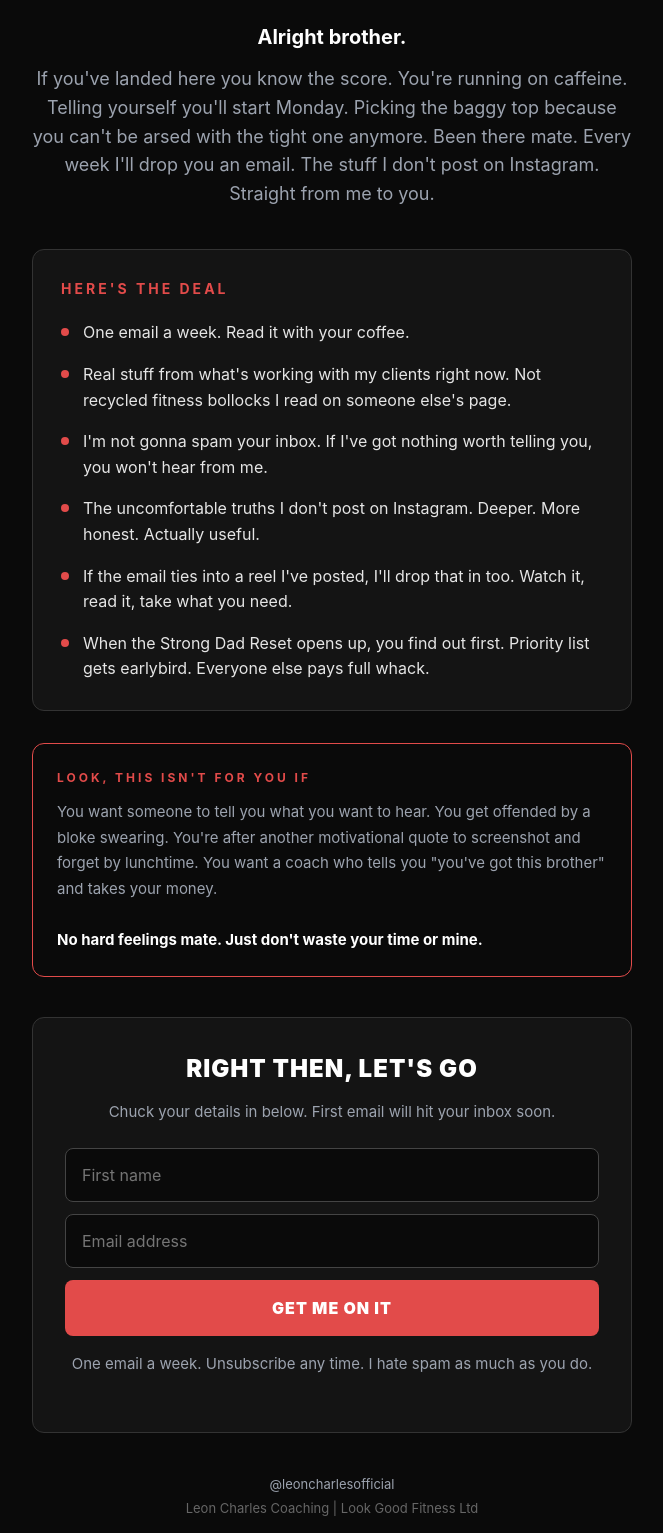
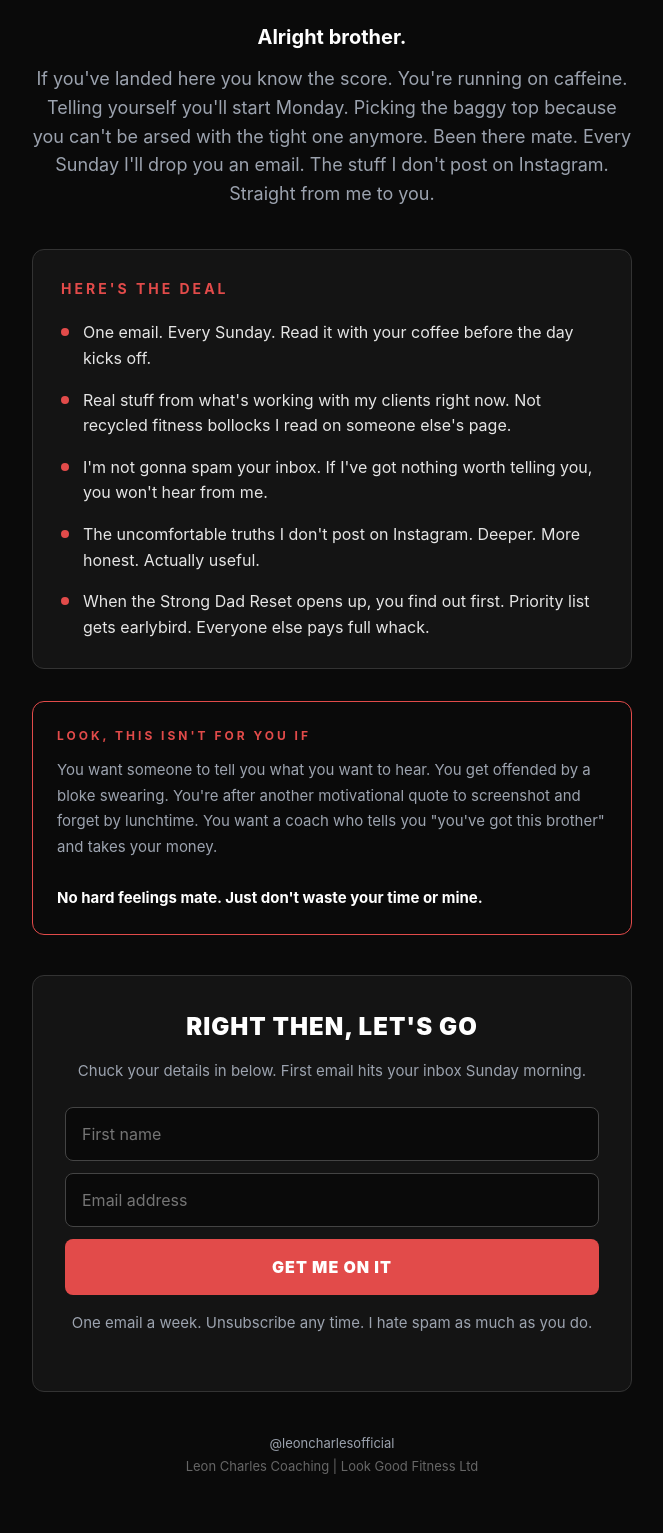
Before and after one commit to leoncharlescoaching/lookgoodfitness, a plain HTML site: page index.html in a window 1280 px wide. Shown: the part 661-2194 px from the top of the page, without its empty margins (308-971 px from the left). Drawn offline with Linux system fonts and the light colour scheme.

Commit message:
Add files via upload

```diff
--- a/index.html
+++ b/index.html
@@ -218,16 +218,15 @@
 
   <p class="tagline">
     <strong>Alright brother.</strong>
-    If you've landed here you know the score. You're running on caffeine. Telling yourself you'll start Monday. Picking the baggy top because you can't be arsed with the tight one anymore. Been there mate. Every week I'll drop you an email. The stuff I don't post on Instagram. Straight from me to you.
+    If you've landed here you know the score. You're running on caffeine. Telling yourself you'll start Monday. Picking the baggy top because you can't be arsed with the tight one anymore. Been there mate. Every Sunday I'll drop you an email. The stuff I don't post on Instagram. Straight from me to you.
   </p>
 
   <div class="what-you-get">
     <h2>Here's the deal</h2>
-    <div class="benefit"><span class="dot"></span>One email a week. Read it with your coffee.</div>
+    <div class="benefit"><span class="dot"></span>One email. Every Sunday. Read it with your coffee before the day kicks off.</div>
     <div class="benefit"><span class="dot"></span>Real stuff from what's working with my clients right now. Not recycled fitness bollocks I read on someone else's page.</div>
     <div class="benefit"><span class="dot"></span>I'm not gonna spam your inbox. If I've got nothing worth telling you, you won't hear from me.</div>
     <div class="benefit"><span class="dot"></span>The uncomfortable truths I don't post on Instagram. Deeper. More honest. Actually useful.</div>
-    <div class="benefit"><span class="dot"></span>If the email ties into a reel I've posted, I'll drop that in too. Watch it, read it, take what you need.</div>
     <div class="benefit"><span class="dot"></span>When the Strong Dad Reset opens up, you find out first. Priority list gets earlybird. Everyone else pays full whack.</div>
   </div>
 
@@ -238,13 +237,24 @@
 
   <div class="form-section">
     <h2>Right then, let's go</h2>
-    <p>Chuck your details in below. First email will hit your inbox soon.</p>
+    <p>Chuck your details in below. First email hits your inbox Sunday morning.</p>
 
-    <!-- MAILCHIMP FORM - REPLACE THE ACTION URL BELOW WITH YOUR MAILCHIMP FORM ACTION URL -->
-    <form action="REPLACE_WITH_YOUR_MAILCHIMP_FORM_URL" method="post" target="_blank">
-      <input type="text" name="FNAME" placeholder="First name" required>
-      <input type="email" name="EMAIL" placeholder="Email address" required>
-      <button type="submit">Get me on it</button>
+    <form action="https://lookgoodfitness.us5.list-manage.com/subscribe/post?u=9d11a72a3736b1f1dd92fdfc9&amp;id=b895da0481&amp;f_id=00c68de3f0"
+          method="post"
+          id="mc-embedded-subscribe-form"
+          name="mc-embedded-subscribe-form"
+          target="_blank">
+      <input type="text" name="FNAME" id="mce-FNAME" placeholder="First name" required>
+      <input type="email" name="EMAIL" id="mce-EMAIL" placeholder="Email address" required>
+
+      <div aria-hidden="true" style="position:absolute; left:-5000px;">
+        <input type="text"
+               name="b_9d11a72a3736b1f1dd92fdfc9_b895da0481"
+               tabindex="-1"
+               value="">
+      </div>
+
+      <button type="submit" name="subscribe" id="mc-embedded-subscribe">Get me on it</button>
     </form>
 
     <p class="privacy">One email a week. Unsubscribe any time. I hate spam as much as you do.</p>
```
